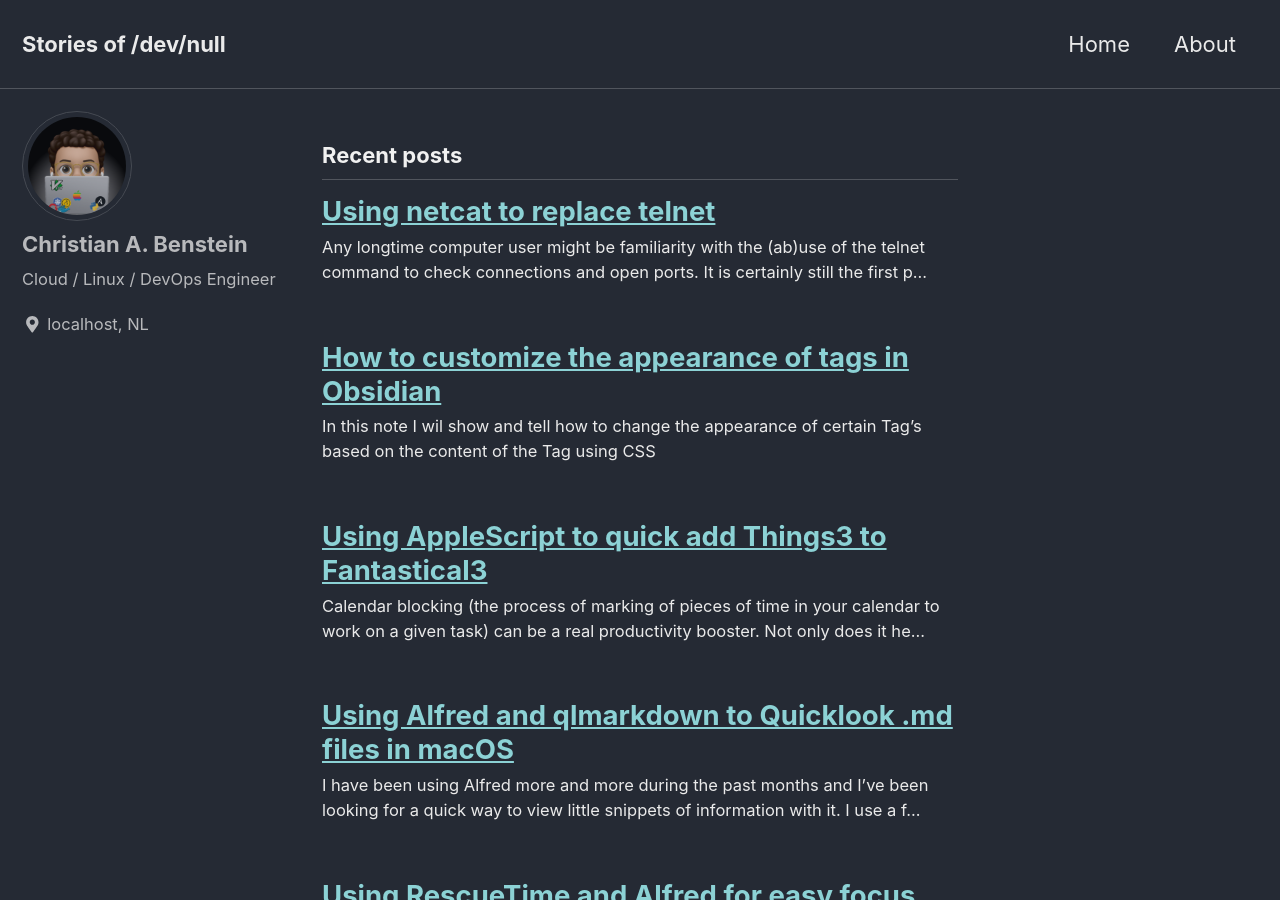
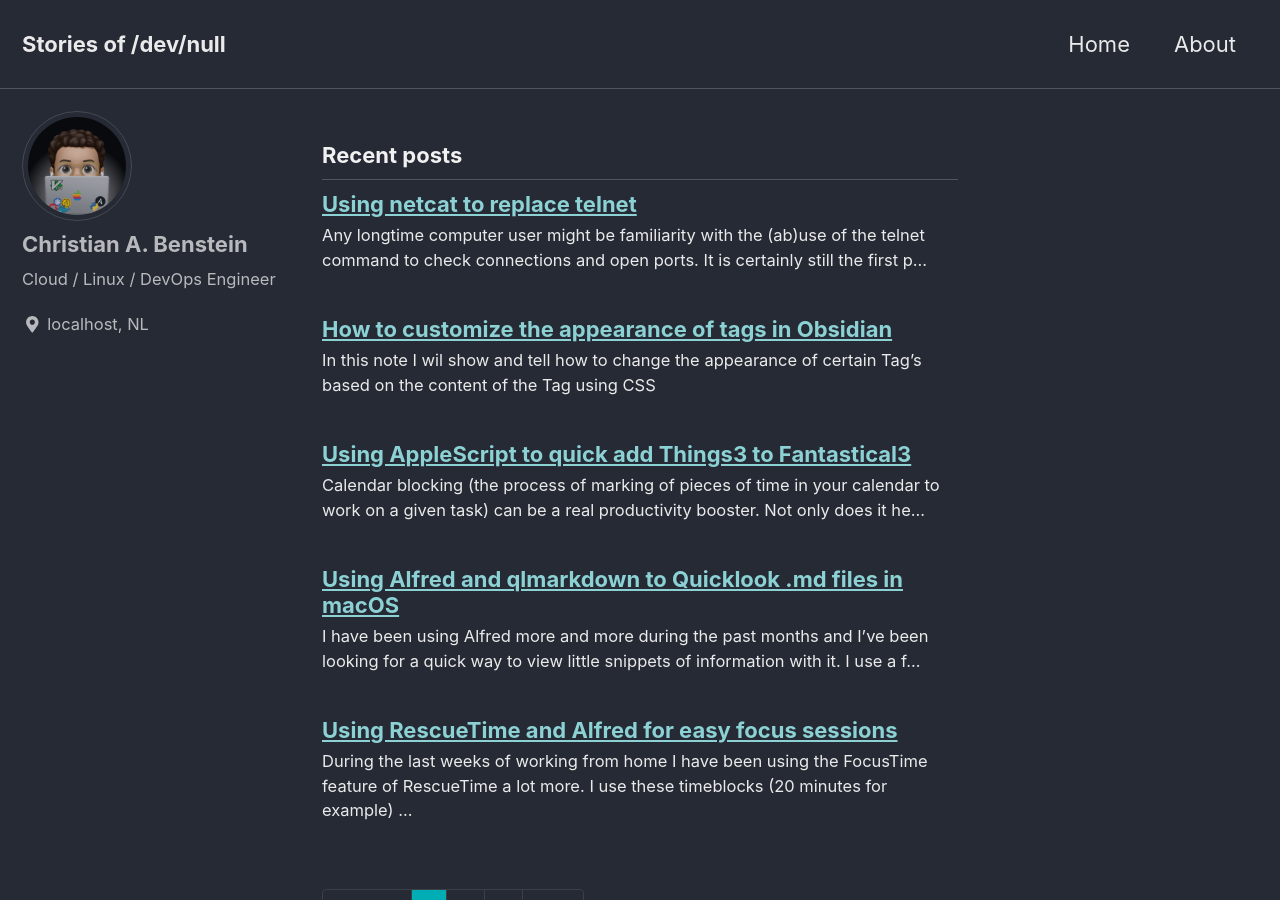
Before and after one commit to KingOfSpades/blog, a Jekyll site: the page built from index.html, in a window 1280 px wide and 900 px high. Built offline with Jekyll 4.4.1, drawn with Linux system fonts in a browser that asks for light colours; cached includes are drawn as plain includes; the list of posts is cut into pages by our own code.

Commit message:
Changed EM Var

```diff
--- a/_sass/minimal-mistakes/_variables.scss
+++ b/_sass/minimal-mistakes/_variables.scss
@@ -37,7 +37,7 @@ $caption-font-family: $serif !default;
 $type-size-1: 2.441em !default; // ~39.056px
 $type-size-2: 1.953em !default; // ~31.248px
 $type-size-3: 1.563em !default; // ~25.008px
-$type-size-4: 1.25em !default; // ~20px
+$type-size-4: 1.00em !default; // ~20px
 $type-size-5: 1em !default; // ~16px
 $type-size-6: 0.75em !default; // ~12px
 $type-size-7: 0.6875em !default; // ~11px
```
